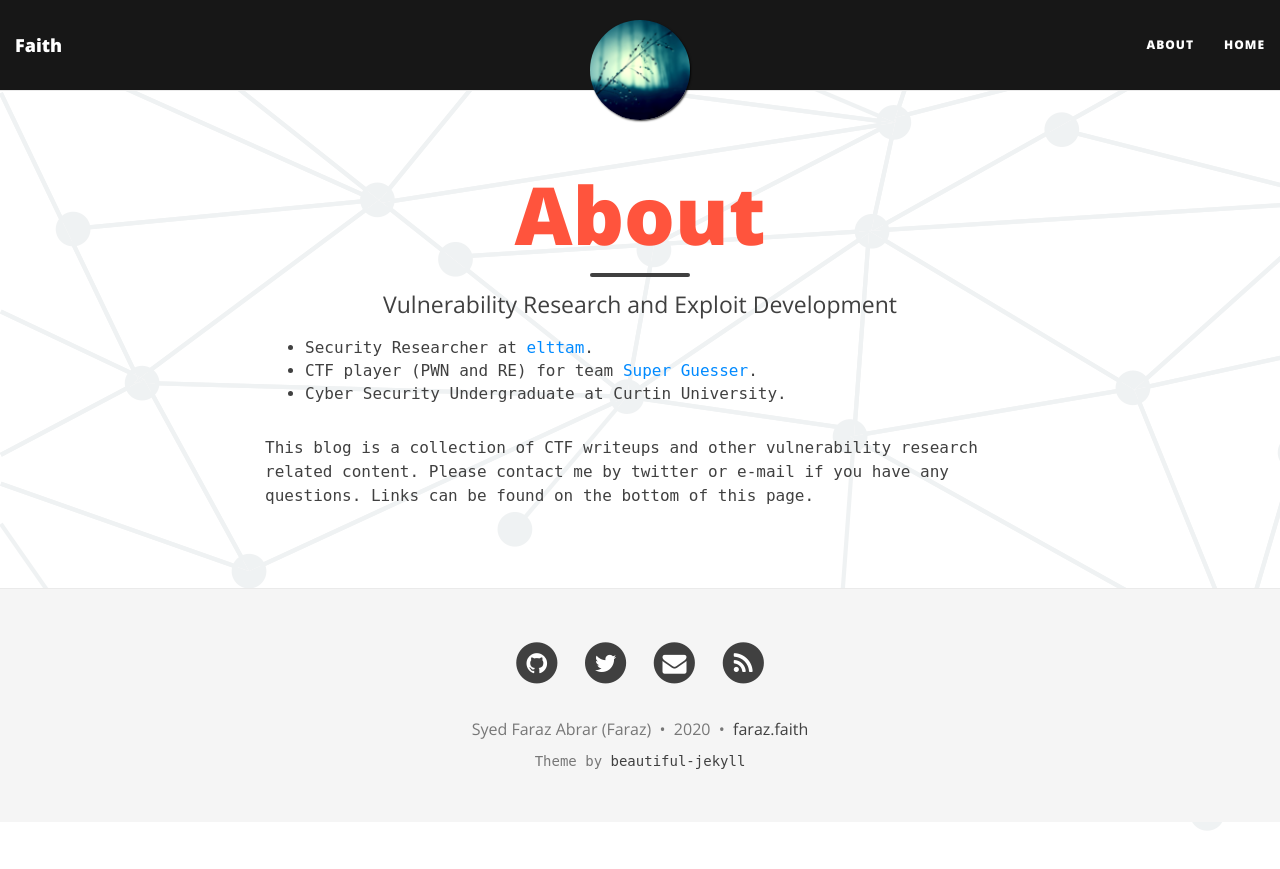
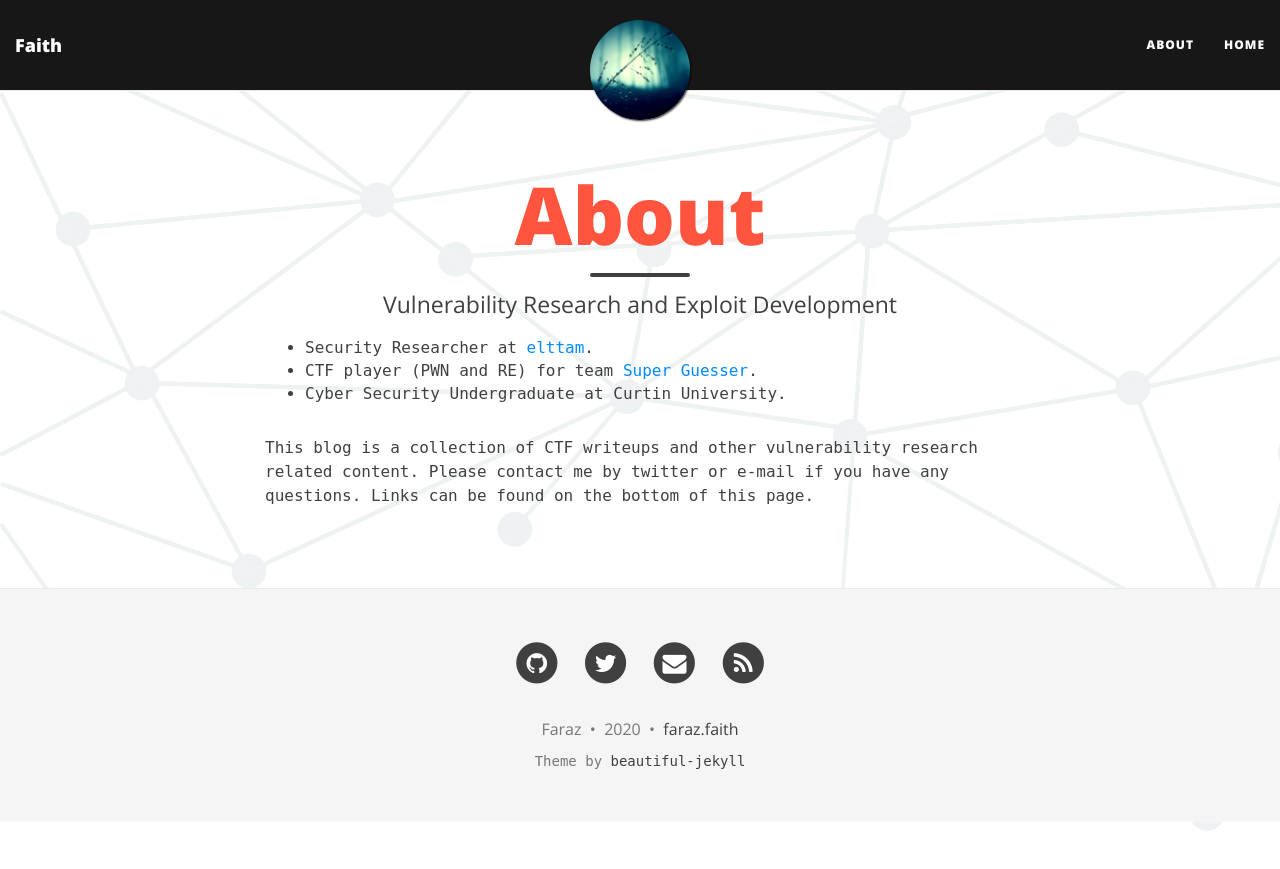
Before and after one commit to farazsth98/farazsth98.github.io, a Jekyll site: the page built from aboutme.md, in a window 1280 px wide. Shown: the top 869 px of the page. Built offline with Jekyll 4.4.1, drawn with Linux system fonts in a browser that asks for light colours; nearby versions of some CDN libraries.

Commit message:
Updated footer name

```diff
--- a/_config.yml
+++ b/_config.yml
@@ -35,7 +35,7 @@ avatar: "/images/index-img.jpg"
 # Change all these values or delete the ones you don't want.
 # Important: you must keep the "name" parameter, everything else you can remove
 author:
-  name: Syed Faraz Abrar (Faraz)
+  name: Faraz
   email: "faraz.abrar9@gmail.com"
   github: farazsth98
   twitter: farazsth98
```
